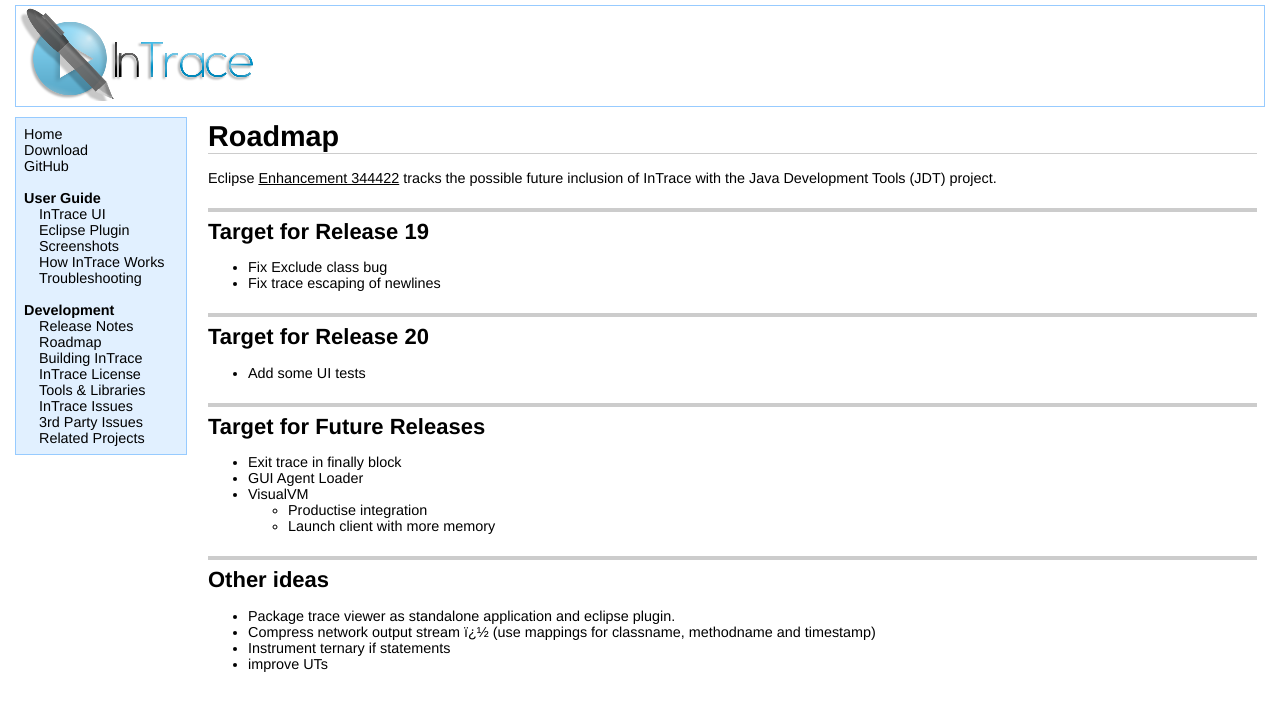
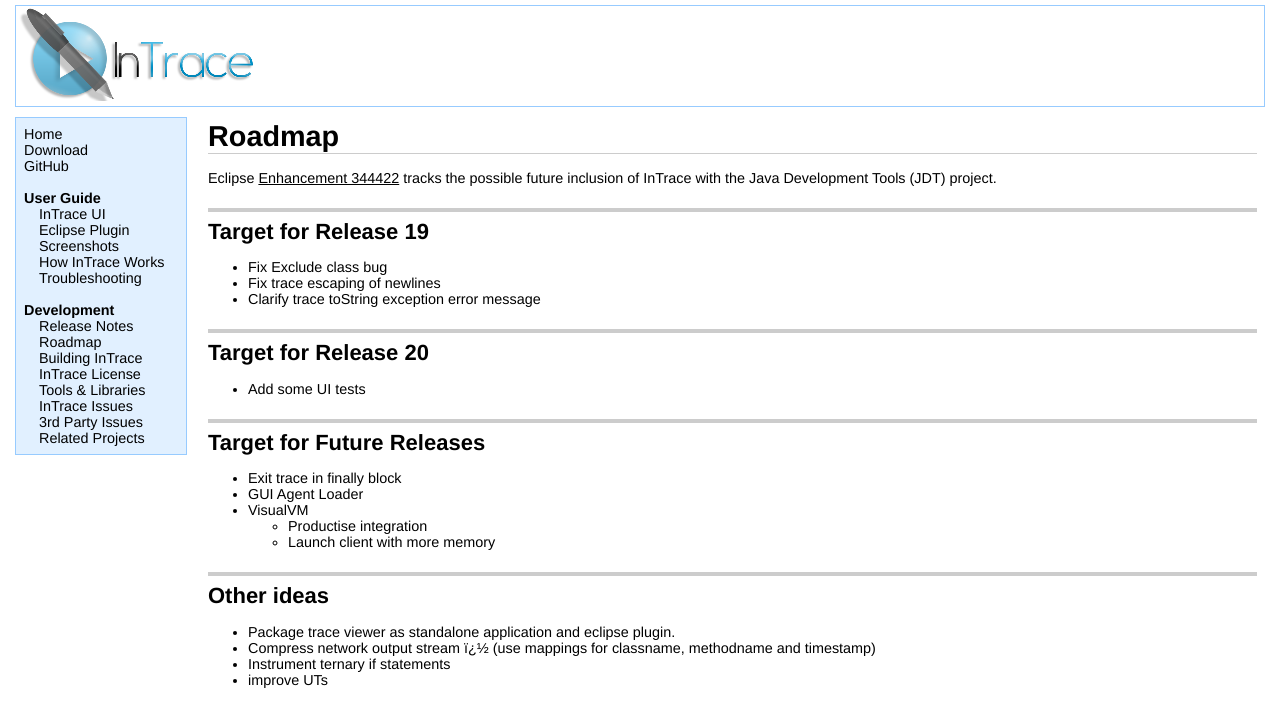
Before and after one commit to mchr3k/org.intrace, a Jekyll site: the page built from roadmap.html, in a window 1280 px wide. Shown: the top 727 px of the page. Built offline with Jekyll 4.4.1, drawn with Linux system fonts in a browser that asks for light colours.

Commit message:
Add another release todo

```diff
--- a/roadmap.html
+++ b/roadmap.html
@@ -10,6 +10,7 @@ title: InTrace - Roadmap
 <ul>
 <li>Fix Exclude class bug
 <li>Fix trace escaping of newlines
+<li>Clarify trace toString exception error message
 </ul>
 
 <h2>Target for Release 20</h2>
```
